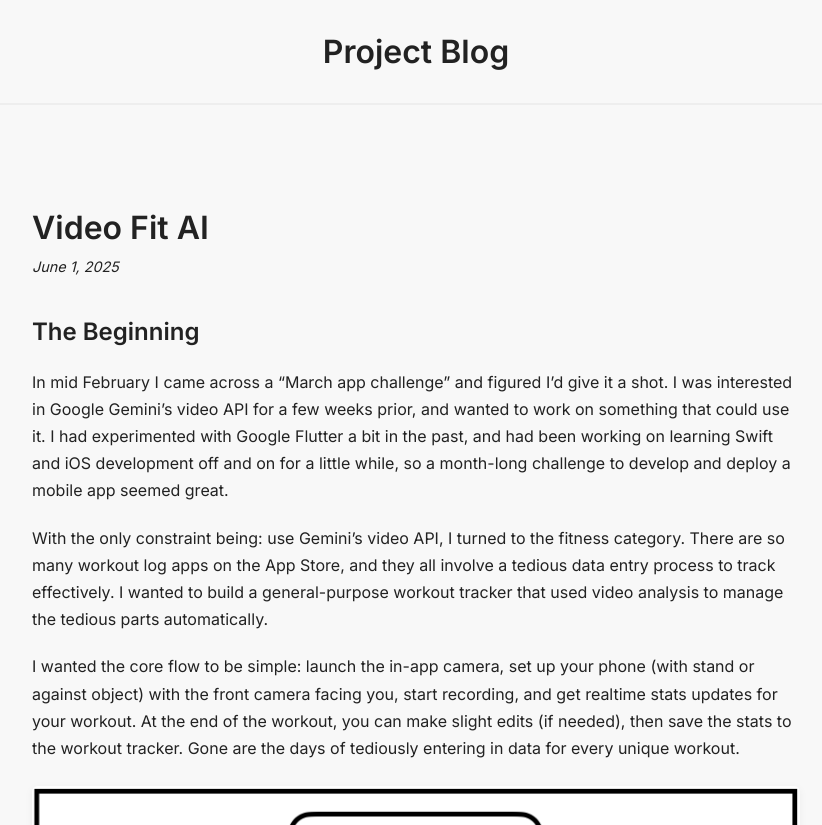
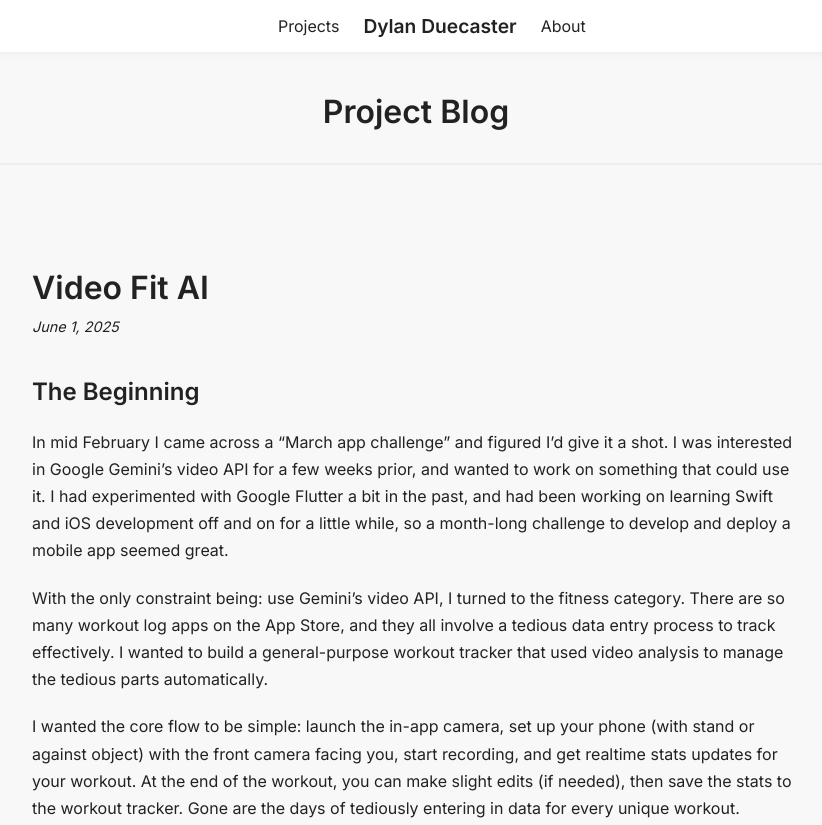
Before and after one commit to djduecaster/duecaster.com, a plain HTML site: page dylan/index.html in a window 1280 px wide. Shown: the top 825 px of the page, without its empty margins (224-1046 px from the left). Drawn offline with Linux system fonts and the light colour scheme.

Commit message:
Refine Dylan title bar layout

```diff
--- a/dylan/css/styles.css
+++ b/dylan/css/styles.css
@@ -8,6 +8,7 @@
   color: #222;
   margin: 0;
   padding: 0;
+  padding-top: 60px; /* offset for fixed title bar */
 }
 
 /* 3. Page Title */
@@ -65,3 +66,45 @@
     font-size: 0.9rem;
     font-style: italic;
 }
+
+/* 6. Title Bar Layout */
+.title-bar {
+  position: fixed;
+  top: 0;
+  left: 0;
+  width: 100%;
+  display: grid;
+  grid-template-columns: 1fr auto 1fr;
+  align-items: center;
+  justify-content: center;
+  gap: 1rem;
+  padding: 0.75rem 1.5rem;
+  background: rgba(255, 255, 255, 0.9);
+  backdrop-filter: blur(8px);
+  box-shadow: 0 2px 8px rgba(0, 0, 0, 0.05);
+  z-index: 1000;
+}
+
+.title-bar .tab-left {
+  justify-self: end;
+}
+
+.title-bar .tab-right {
+  justify-self: start;
+}
+
+.title-bar .title-text {
+  font-weight: 600;
+  font-size: 1.2rem;
+}
+
+.title-bar .tab-link {
+  text-decoration: none;
+  color: inherit;
+  padding: 0.25rem 0.5rem;
+  transition: color 0.3s ease;
+}
+
+.title-bar .tab-link:hover {
+  color: #3498db;
+}
--- a/dylan/index.html
+++ b/dylan/index.html
@@ -8,6 +8,11 @@
   <link rel="stylesheet" href="css/styles.css">
 </head>
 <body>
+    <header class="title-bar">
+        <a href="#projects" class="tab-link tab-left">Projects</a>
+        <div class="title-text">Dylan Duecaster</div>
+        <a href="#about" class="tab-link tab-right">About</a>
+    </header>
     <h1>Project Blog</h1>
     <hr>
     <div id="posts-container"></div>
```
